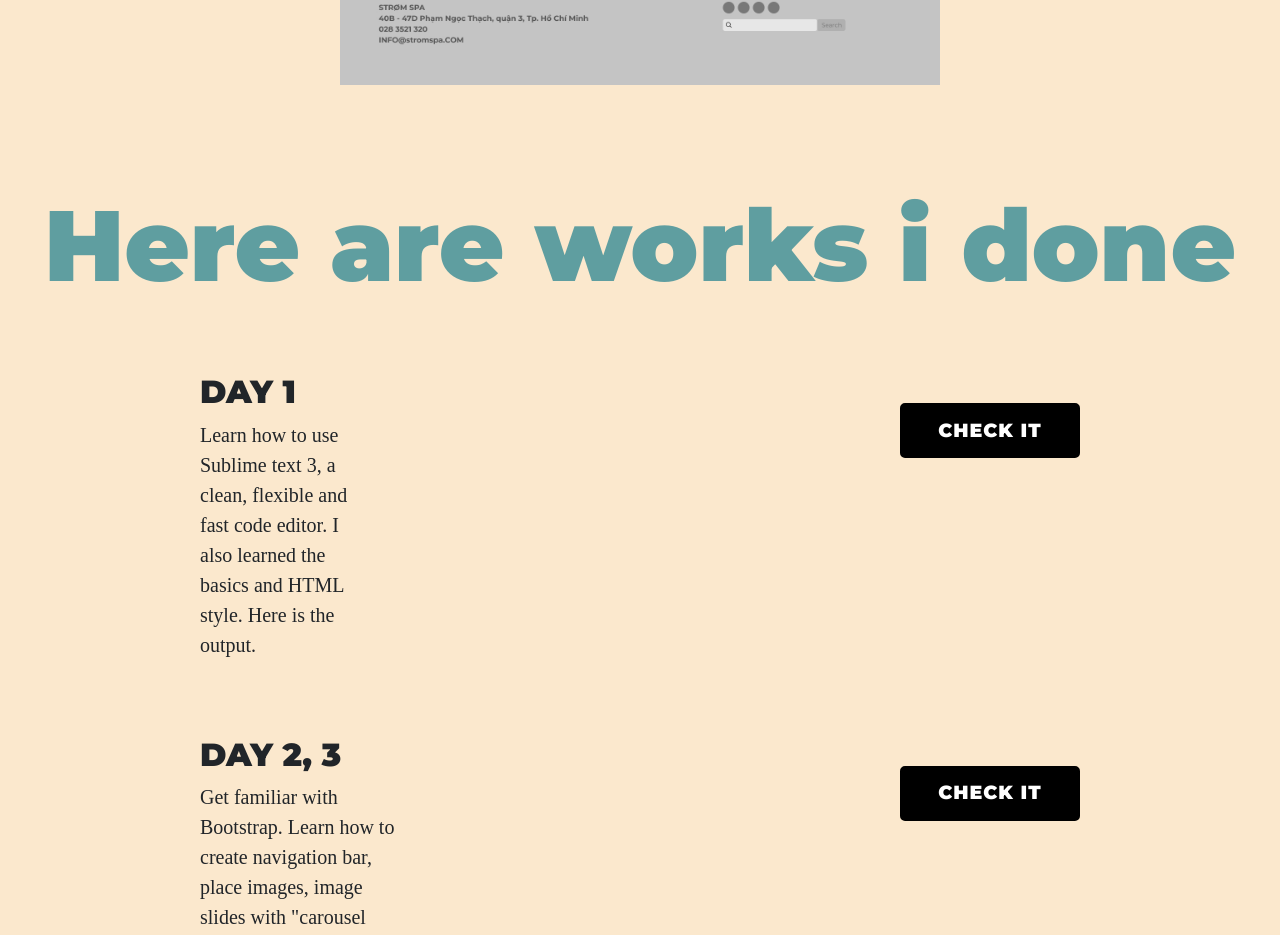
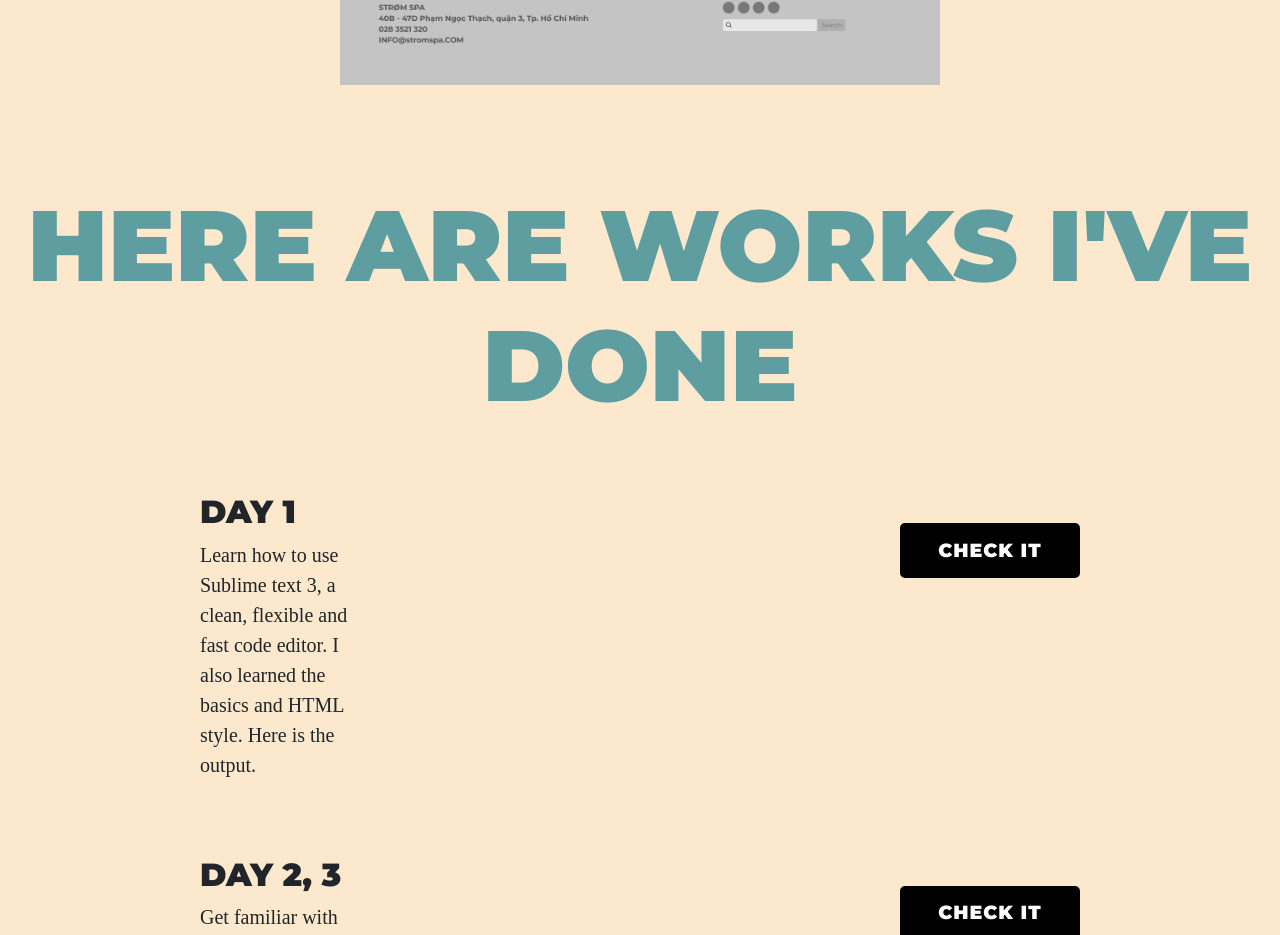
Before and after one commit to linhvtg/webport.github.io, a plain HTML site: page webme.html in a window 1280 px wide. Shown: the part 5439-6374 px from the top of the page. Drawn offline with nearby package versions, Linux system fonts and the light colour scheme; a web font is replaced by a local one.

Commit message:
Update webme.html

```diff
--- a/webme.html
+++ b/webme.html
@@ -254,7 +254,7 @@ span a:hover{
 
 
 <div style="text-align: center;">
-     <h1 style="color: CadetBlue;padding-top: 50px; padding-bottom: 60px;">Here are works i done</h1>
+     <h1 style="color: CadetBlue;padding-top: 50px; padding-bottom: 60px;">HERE ARE WORKS I'VE DONE</h1>
 
    </div>
 
```
